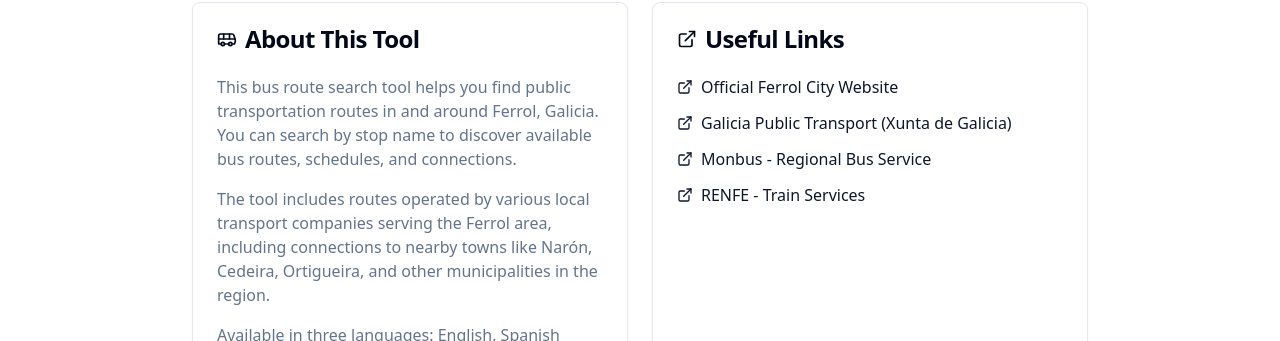
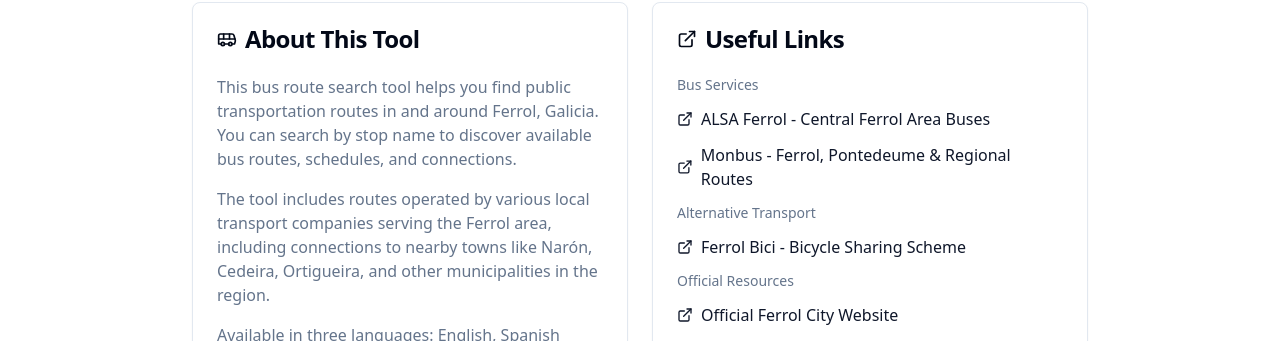
Before and after one commit to alterisian/ferrol-bus-query, a React (Vite) app: page /about in a window 1280 px wide. Shown: the part 206-547 px from the top of the page. Built offline with nearby package versions, Linux system fonts and the light colour scheme; no server answers; the database is empty.

Commit message:
Add external links
Added links to ALSA Ferrol, Monbus, and BiciFerrolTerra to the "About and Links" page.

```diff
--- a/src/pages/About.tsx
+++ b/src/pages/About.tsx
@@ -66,6 +66,38 @@ const About = () => {
             </CardHeader>
             <CardContent className="space-y-4">
               <div className="space-y-3">
+                <div className="font-medium text-sm text-muted-foreground mb-2">Bus Services</div>
+                <a
+                  href="https://www.alsaferrol.es/en/lines"
+                  target="_blank"
+                  rel="noopener noreferrer"
+                  className="flex items-center gap-2 text-primary hover:underline"
+                >
+                  <ExternalLink className="h-4 w-4" />
+                  ALSA Ferrol - Central Ferrol Area Buses
+                </a>
+                <a
+                  href="https://www.monbus.es/es/search/results"
+                  target="_blank"
+                  rel="noopener noreferrer"
+                  className="flex items-center gap-2 text-primary hover:underline"
+                >
+                  <ExternalLink className="h-4 w-4" />
+                  Monbus - Ferrol, Pontedeume & Regional Routes
+                </a>
+
+                <div className="font-medium text-sm text-muted-foreground mb-2 mt-4">Alternative Transport</div>
+                <a
+                  href="https://biciferrolterra.com"
+                  target="_blank"
+                  rel="noopener noreferrer"
+                  className="flex items-center gap-2 text-primary hover:underline"
+                >
+                  <ExternalLink className="h-4 w-4" />
+                  Ferrol Bici - Bicycle Sharing Scheme
+                </a>
+
+                <div className="font-medium text-sm text-muted-foreground mb-2 mt-4">Official Resources</div>
                 <a
                   href="https://www.ferrol.es"
                   target="_blank"
@@ -83,15 +115,6 @@ const About = () => {
                 >
                   <ExternalLink className="h-4 w-4" />
                   Galicia Public Transport (Xunta de Galicia)
-                </a>
-                <a
-                  href="https://www.monbus.es"
-                  target="_blank"
-                  rel="noopener noreferrer"
-                  className="flex items-center gap-2 text-primary hover:underline"
-                >
-                  <ExternalLink className="h-4 w-4" />
-                  Monbus - Regional Bus Service
                 </a>
                 <a
                   href="https://www.renfe.com"
```
